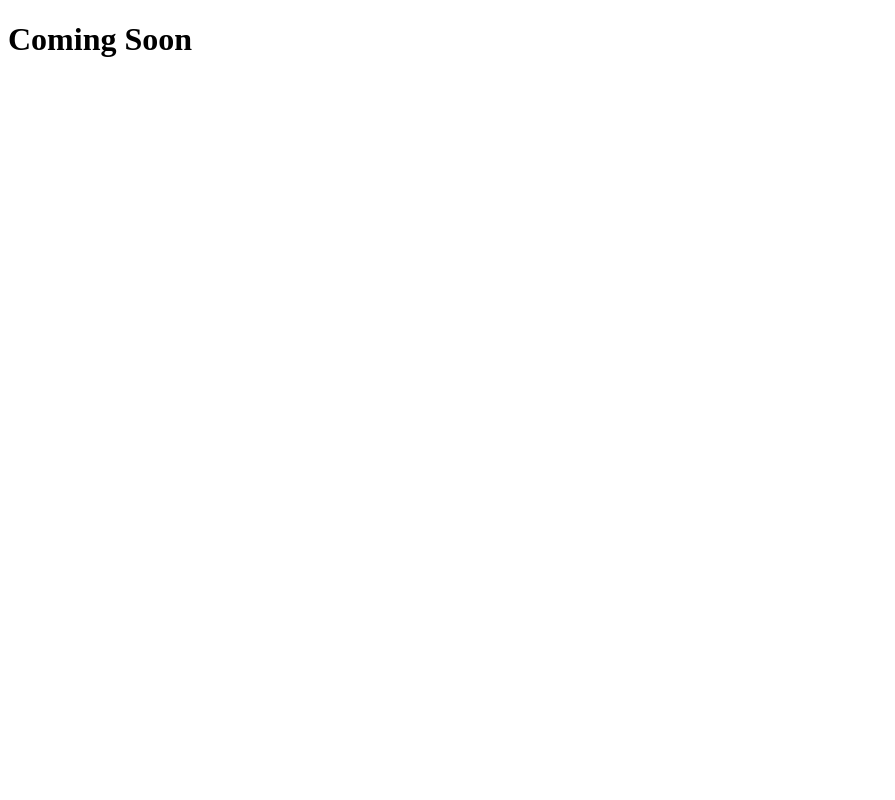
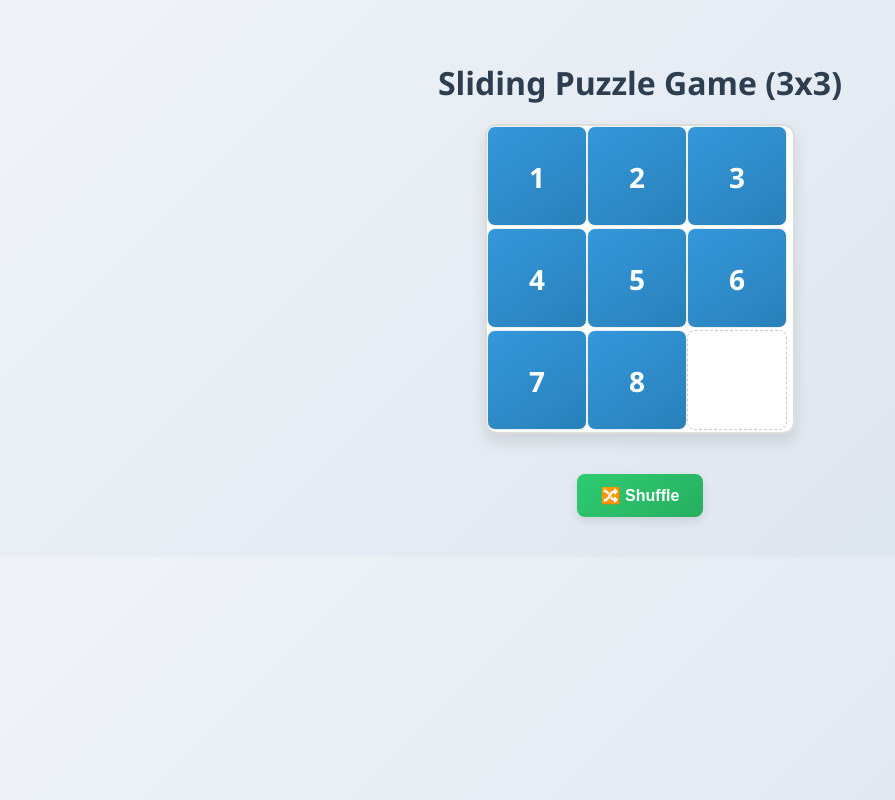
Before and after one commit to MubinFaysal/WebProject, a plain HTML site: page game2.html in a window 1280 px wide. Shown: the whole page, without its empty margins (0-895 px from the left). Drawn offline with Linux system fonts and the light colour scheme.

Commit message:
puzzel game add

```diff
--- a/game2.html
+++ b/game2.html
@@ -1,11 +1,168 @@
 <!DOCTYPE html>
 <html lang="en">
 <head>
-    <meta charset="UTF-8">
-    <meta name="viewport" content="width=device-width, initial-scale=1.0">
-    <title>Document</title>
+  <meta charset="UTF-8">
+  <title>Sliding Puzzle Game</title>
+  <style>
+
+body {
+  font-family: 'Segoe UI', sans-serif;
+  background: linear-gradient(135deg, #f0f4f8, #d9e2ec);
+  text-align: center;
+  padding: 40px 20px;
+  margin: 0;
+}
+
+h1 {
+  color: #2c3e50;
+  font-size: 32px;
+  margin-bottom: 20px;
+}
+
+
+.puzzle {
+  width: 306px;
+  height: 306px;
+  display: flex;
+  flex-wrap: wrap;
+  margin: 20px auto;
+  border-radius: 12px;
+  box-shadow: 0 8px 15px rgba(0, 0, 0, 0.1);
+  background: #ffffff;
+  border: 2px solid #ddd;
+}
+
+
+.tile {
+  width: 100px;
+  height: 100px;
+  line-height: 100px;
+  font-size: 28px;
+  font-weight: bold;
+  color: white;
+  background: linear-gradient(145deg, #3498db, #2980b9);
+  border: 1px solid #ecf0f1;
+  text-align: center;
+  box-sizing: border-box;
+  border-radius: 8px;
+  cursor: pointer;
+  transition: all 0.3s ease;
+}
+
+.tile:hover {
+  background: linear-gradient(145deg, #2980b9, #2471a3);
+  transform: scale(1.05);
+}
+
+
+.empty {
+  background: transparent;
+  border: 1px dashed #ccc;
+  cursor: default;
+}
+
+
+button {
+  padding: 12px 24px;
+  font-size: 16px;
+  font-weight: bold;
+  background: linear-gradient(145deg, #2ecc71, #27ae60);
+  color: white;
+  border: none;
+  border-radius: 8px;
+  cursor: pointer;
+  margin-top: 20px;
+  box-shadow: 0 4px 10px rgba(0, 0, 0, 0.1);
+  transition: background 0.3s ease, transform 0.2s ease;
+}
+
+button:hover {
+  background: linear-gradient(145deg, #27ae60, #229954);
+  transform: translateY(-2px);
+}
+
+  </style>
 </head>
 <body>
-    <h1>Coming Soon</h1>
+
+  <h1>Sliding Puzzle Game (3x3)</h1>
+  <div class="puzzle" id="puzzle"></div>
+  <button onclick="shuffle()">🔀 Shuffle</button>
+
+
+
+  <script>
+    const puzzle = document.getElementById('puzzle');
+    let tiles = [];
+    let emptyIndex = 8;
+
+    function init() {
+      tiles = [];
+      for (let i = 1; i <= 8; i++) tiles.push(i);
+      tiles.push("");
+      render();
+    }
+
+    function render() {
+      puzzle.innerHTML = '';
+      tiles.forEach((value, i) => {
+        const tile = document.createElement('div');
+        tile.className = 'tile';
+        if (value === "") {
+          tile.classList.add('empty');
+        } else {
+          tile.innerText = value;
+          tile.addEventListener('click', () => move(i));
+        }
+        puzzle.appendChild(tile);
+      });
+    }
+
+    function move(index) {
+      const validMoves = [index - 1, index + 1, index - 3, index + 3];
+
+      if (validMoves.includes(emptyIndex)) {
+        if (Math.abs(index - emptyIndex) === 1 &&
+            Math.floor(index / 3) !== Math.floor(emptyIndex / 3)) return;
+
+        [tiles[index], tiles[emptyIndex]] = [tiles[emptyIndex], tiles[index]];
+        emptyIndex = index;
+        render();
+
+        if (checkWin()) {
+          setTimeout(() => alert('🎉 Puzzle Solved!'), 100);
+        }
+      }
+    }
+
+    function shuffle() {
+      for (let i = 0; i < 100; i++) {
+        const neighbors = getMovableIndexes(emptyIndex);
+        const randomIndex = neighbors[Math.floor(Math.random() * neighbors.length)];
+        [tiles[randomIndex], tiles[emptyIndex]] = [tiles[emptyIndex], tiles[randomIndex]];
+        emptyIndex = randomIndex;
+      }
+      render();
+    }
+
+    function getMovableIndexes(index) {
+      const moves = [];
+      if (index % 3 !== 0) moves.push(index - 1);
+      if (index % 3 !== 2) moves.push(index + 1);
+      if (index > 2) moves.push(index - 3);
+      if (index < 6) moves.push(index + 3);
+      return moves;
+    }
+
+    function checkWin() {
+      for (let i = 0; i < 8; i++) {
+        if (tiles[i] !== i + 1) return false;
+      }
+      return true;
+    }
+
+    init();
+  </script>
+
 </body>
 </html>
```
Also changed, not shown: salmanhomepage.html (+2 -2 lines), puzzle game.png (added), tictac.js (line endings or trailing spaces).
